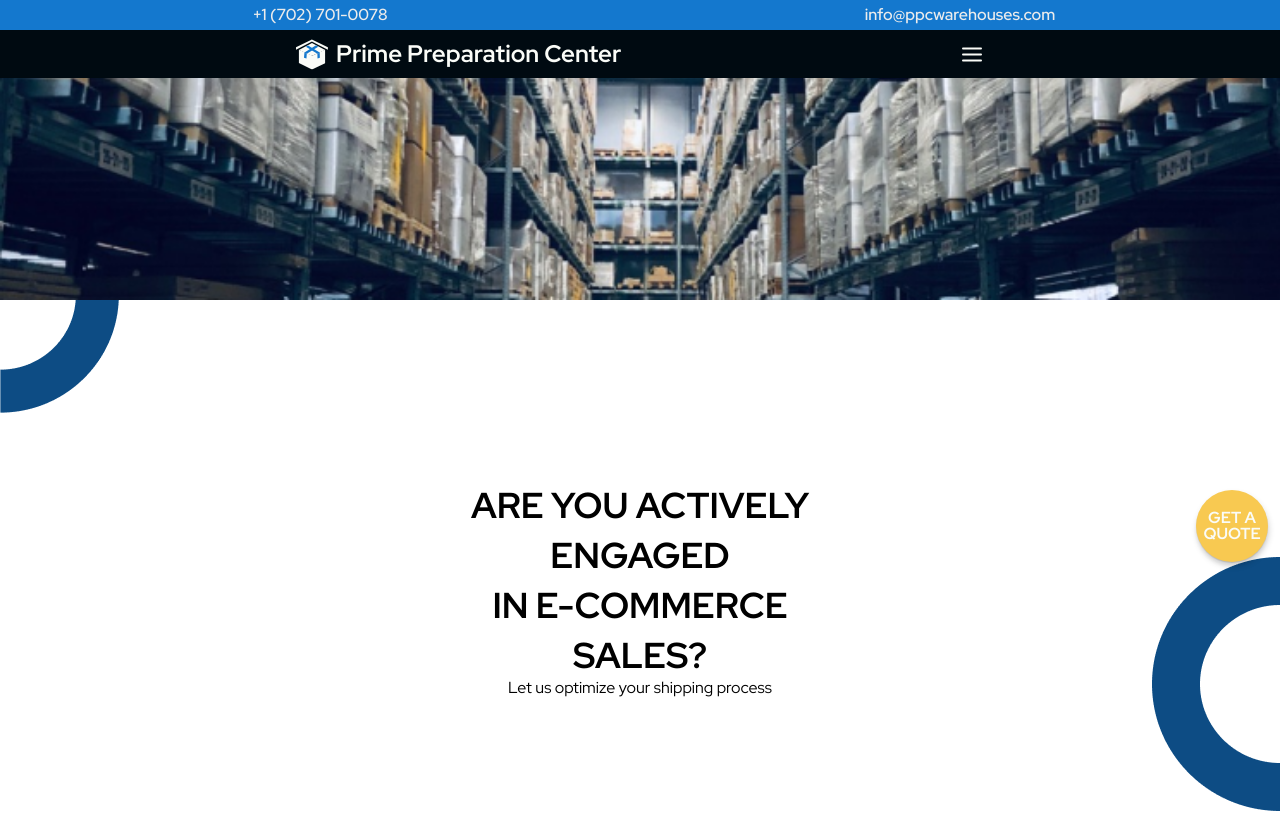
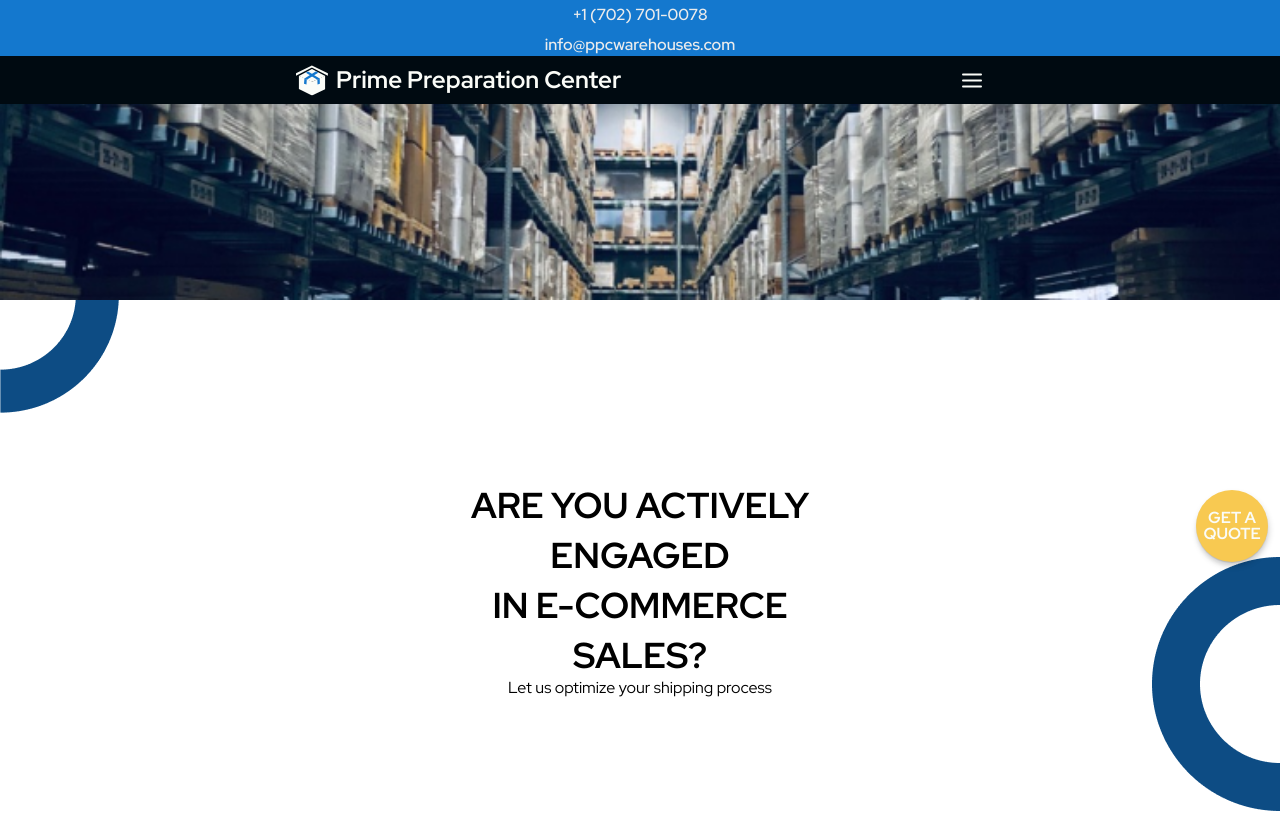
Before and after one commit to korvan17/nevadaFrontend, a Next.js app: page / in a window 1280 px wide. Shown: the top 813 px of the page. Built offline with nearby package versions, Linux system fonts and the light colour scheme.

Commit message:
change home header styles

```diff
--- a/src/components/Header/DesktopHeader.jsx
+++ b/src/components/Header/DesktopHeader.jsx
@@ -5,12 +5,26 @@ import React from "react";
 function DesktopHeader() {
   return (
     <div
-      className="hidden lg:block fixed top-0 z-20 bg-mainBlack text-mainWhite
-     text-sm[16px] w-[100%] pt-[39px] pb-[8px]  mg:py-[11px] lg:pt-[46px] lg:pb-[16px]"
+      className="hidden
+      fixed top-0 z-20 bg-mainBlack text-mainWhite
+      text-sm[16px] w-[100%]  pb-[8px]
+      lg:block lg:pb-[16px] pt-[76px]
+      mg:py-[11px]"
     >
-      <div className="gap-[20px] text-[16px] font-semibold	 w-[100%] absolute top-0 h-[30px] hidden lg:flex items-center justify-center bg-captionBlue text-captionalWhite">
-        <a href="mailto:info@ppcwarehouses.com">info@ppcwarehouses.com</a>
-        <a href="tel:+1 (702) 701-0078">+1 (702) 701-0078</a>
+      <div
+        className="
+        w-[100%] absolute top-0 h-[56px]
+        flex items-center justify-center flex-col
+         bg-captionBlue text-captionalWhite
+        text-[16px] font-semibold
+        "
+      >
+        <a className="" href="mailto:info@ppcwarehouses.com">
+          info@ppcwarehouses.com
+        </a>
+        <a className="" href="tel:+1 (702) 701-0078">
+          +1 (702) 701-0078
+        </a>
         {/* <Link
           className="rounded-[8px] bg-accentYellow text-[#FAFCF8] px-1"
           href="/dashboard"
--- a/src/components/Header/MobileHeader.jsx
+++ b/src/components/Header/MobileHeader.jsx
@@ -15,8 +15,8 @@ function MobileHeader() {
     <div
       className="lg:hidden
         opacity-100
-       pt-[39px] pb-[8px]
-      md:pt-[38px] md:pb-[8px]
+      pt-[64px] pb-[8px]
+     md:pb-[8px]
       flex w-[100%] z-20
       fixed top-0 bg-mainBlack text-mainWhite"
     >
@@ -24,20 +24,17 @@ function MobileHeader() {
         <div
           className="
               absolute
-              left-0 top-0
-              w-[100%] h-[30px]
-              lg:hidden text-[16px] font-semibold
-              bg-captionBlue text-captionalWhite flex "
+              left-0 top-0 w-[100%] h-[56px]
+              flex flex-col
+              text-[16px] font-semibold bg-captionBlue text-captionalWhite
+              lg:hidden "
         >
-          <a
-            className="block w-[100%] text-center py-[3px]"
-            href="tel:+17027010078"
-          >
+          <a className="w-[100%] text-center py-[3px]" href="tel:+17027010078">
             +1 (702) 701-0078
           </a>
           <a
             href="mailto:info@ppcwarehouses.com"
-            className="block w-[100%] text-center py-[3px]"
+            className="w-[100%] text-center py-[3px]"
           >
             info@ppcwarehouses.com
           </a>
```
